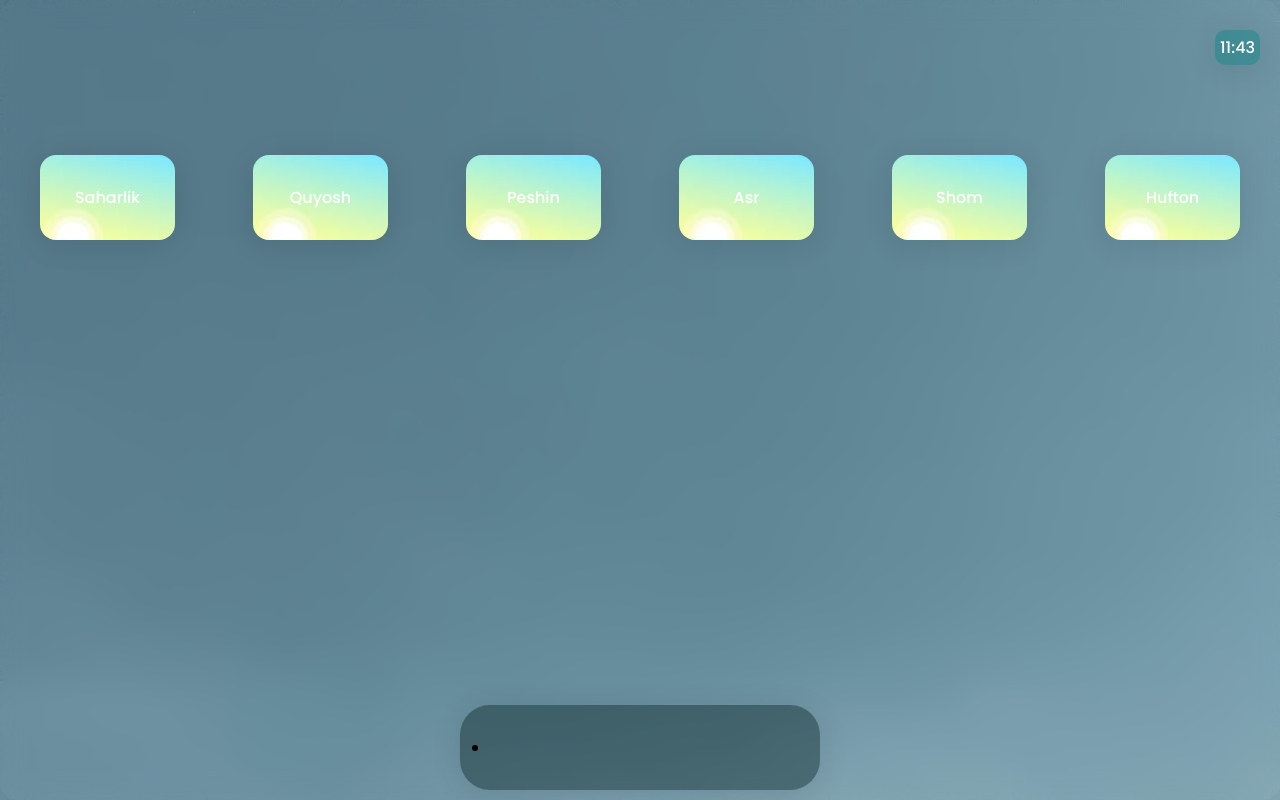
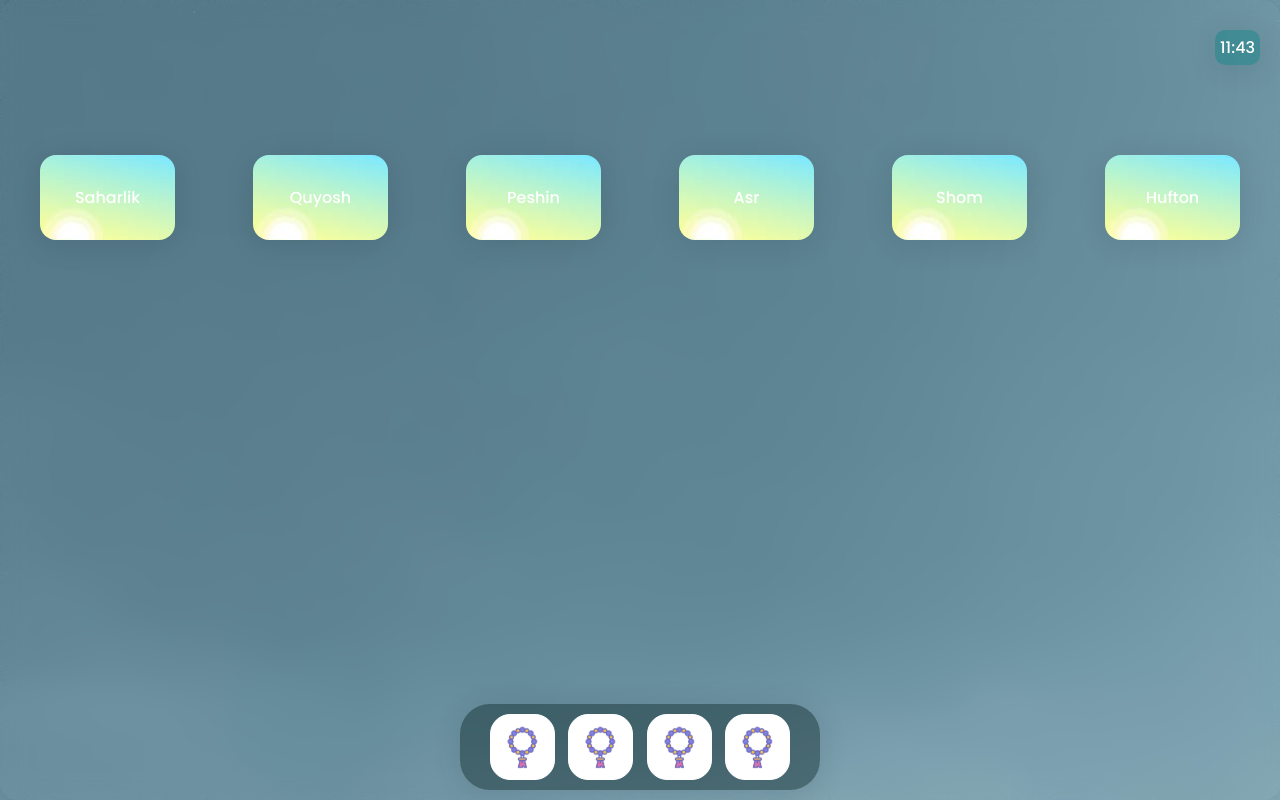
Before and after one commit to zakirovravshan/namaz.uz, a React (Create React App) app: page / in a window 1280 px wide. Built offline with nearby package versions, Linux system fonts and the light colour scheme; no server answers.

Commit message:
add bar style

```diff
--- a/package.json
+++ b/package.json
@@ -3,6 +3,9 @@
   "version": "0.1.0",
   "private": true,
   "dependencies": {
+    "@emotion/react": "^11.10.6",
+    "@emotion/styled": "^11.10.6",
+    "@mui/material": "^5.12.0",
     "@testing-library/jest-dom": "^5.16.5",
     "@testing-library/react": "^13.4.0",
     "@testing-library/user-event": "^13.5.0",
--- a/src/components/Bar/Bar.css
+++ b/src/components/Bar/Bar.css
@@ -1,5 +1,5 @@
 .bar {
-    position: absolute;
+    position: fixed;
     bottom: 10px;
     left: 0;
     right: 0;
@@ -8,12 +8,25 @@
     box-shadow: 0 4px 30px rgba(0, 0, 0, 0.1);
     backdrop-filter: blur(11.8px);
     -webkit-backdrop-filter: blur(11.8px);
-    padding: 30px;
+    padding: 10px 30px;
     width: 100%;
     max-width: 360px;
     margin: 0 auto;
     border-radius: 30px;
 }
-ul{
 
+.bar__list{
+    list-style-type: none;
+    display: flex;
+    align-items: center;
+    justify-content: space-between;
 }
+
+.bar__item{
+    width: 100%;
+    max-width: 65px;
+    padding: 10px;
+    border: 1px solid white;
+    background-color: #fff;
+    border-radius: 20px;
+}
--- a/src/components/Bar/Bar.jsx
+++ b/src/components/Bar/Bar.jsx
@@ -1,13 +1,35 @@
 import React from 'react';
 import './Bar.css';
 import { Link } from 'react-router-dom';
+import tasbeh from '../../assets/icons/tasbeh.png';
 
 export const Bar = () => {
 	return (
 		<div className='bar'>
-			<ul>
-				<li>
-					<Link to="/">  </Link>
+			<ul className='bar__list'>
+				<li className='bar__item'>
+					<Link to='/'>
+						{' '}
+						<img src={tasbeh} alt='tasbeh' width={'50px'} />{' '}
+					</Link>
+				</li>
+				<li className='bar__item'>
+					<Link to='/'>
+						{' '}
+						<img src={tasbeh} alt='tasbeh' width={'50px'} />{' '}
+					</Link>
+				</li>
+				<li className='bar__item'>
+					<Link to='/'>
+						{' '}
+						<img src={tasbeh} alt='tasbeh' width={'50px'} />{' '}
+					</Link>
+				</li>
+				<li className='bar__item'>
+					<Link to='/'>
+						{' '}
+						<img src={tasbeh} alt='tasbeh' width={'50px'} />{' '}
+					</Link>
 				</li>
 			</ul>
 		</div>
```
Also changed, not shown: src/assets/icons/tasbeh.png (added), 1 other file (tests, documents, lock files or other folders).
